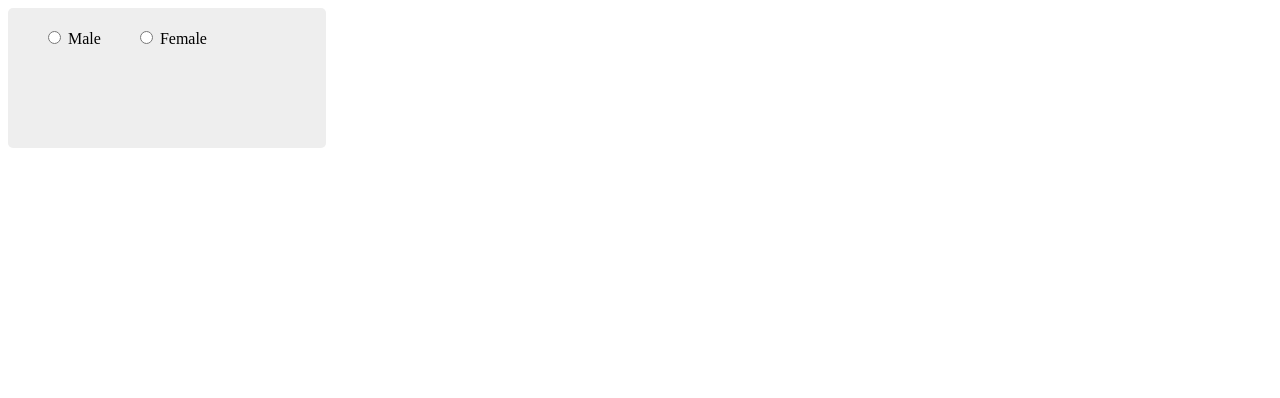
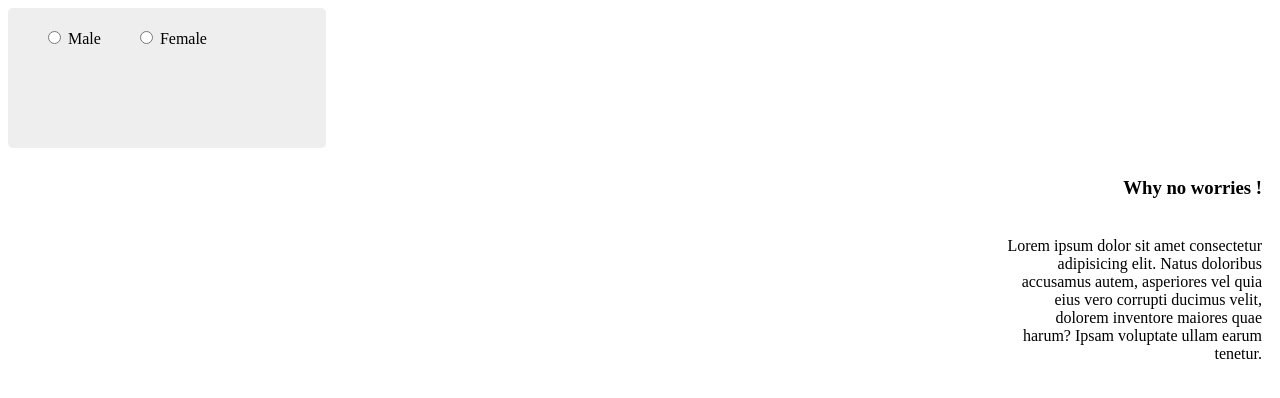
Before and after one commit to Joshgiku17/git, a plain HTML site: page index.html in a window 1280 px wide. Drawn offline with Linux system fonts and the light colour scheme.

Commit message:
a right div with border radius on the left side is commited

```diff
--- a/css/main.css
+++ b/css/main.css
@@ -15,3 +15,18 @@ label{
     font-weight: 300;
 
 }
+.main{
+    width:22%;
+    float:right;
+
+}
+.main p,h3{
+    text-align: right;
+    padding: 10px;
+}
+.main:hover{
+    background: #eee;
+    font-weight: 700;
+    border-top-left-radius: 100px;
+    border-bottom-left-radius: 100px;
+}
--- a/index.html
+++ b/index.html
@@ -16,5 +16,9 @@
     <label for="radioz" id="radio">
         <input type="radio" name="gender" id="female"> Female
     </div>
+    <div class="main">
+        <h3>Why no worries !</h3>
+        <p> Lorem ipsum dolor sit amet consectetur adipisicing elit. Natus doloribus accusamus autem, asperiores vel quia eius vero corrupti ducimus velit, dolorem inventore maiores quae harum? Ipsam voluptate ullam earum tenetur.</p>
+    </div>
 </body>
 </html>
```
